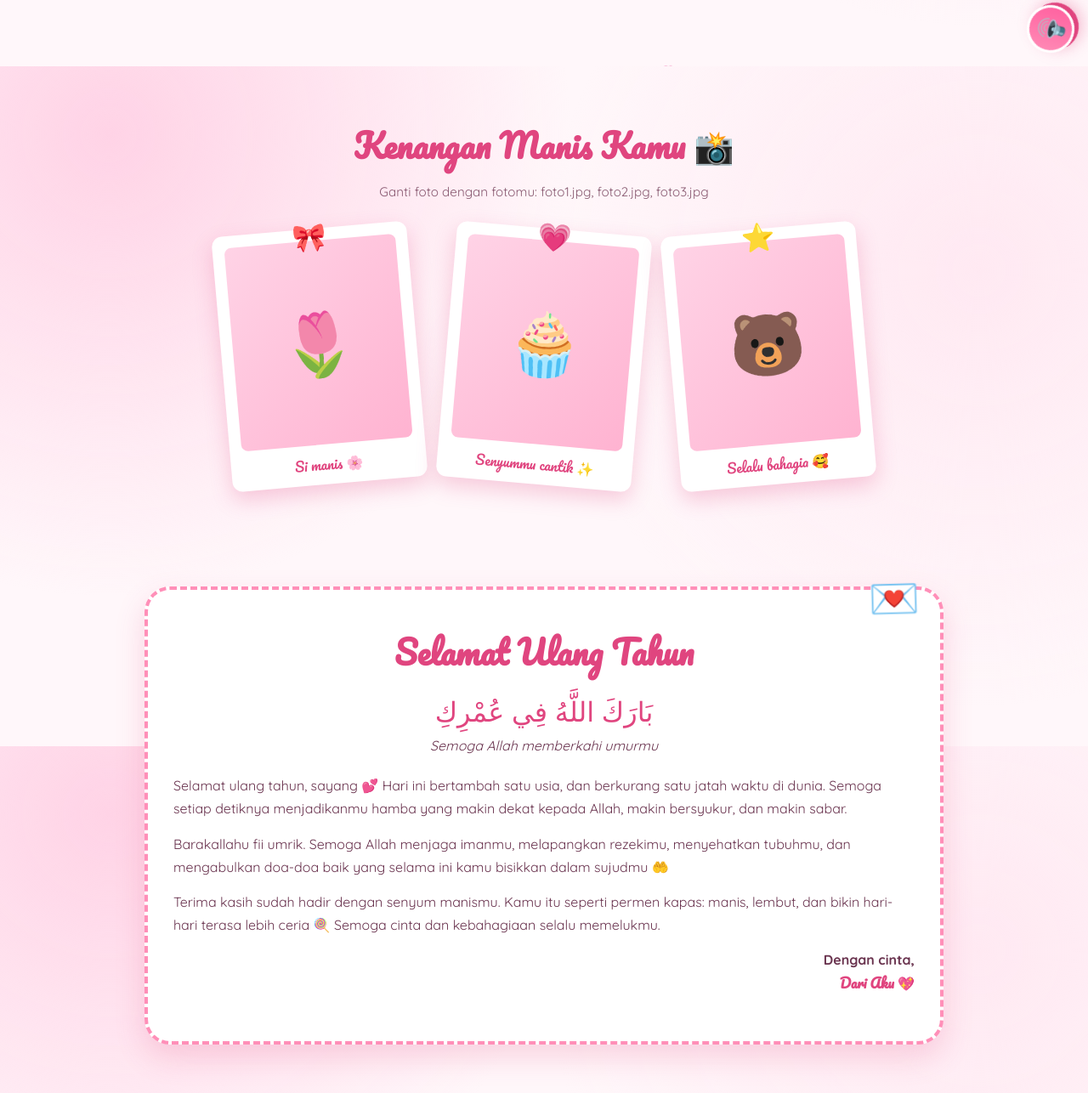
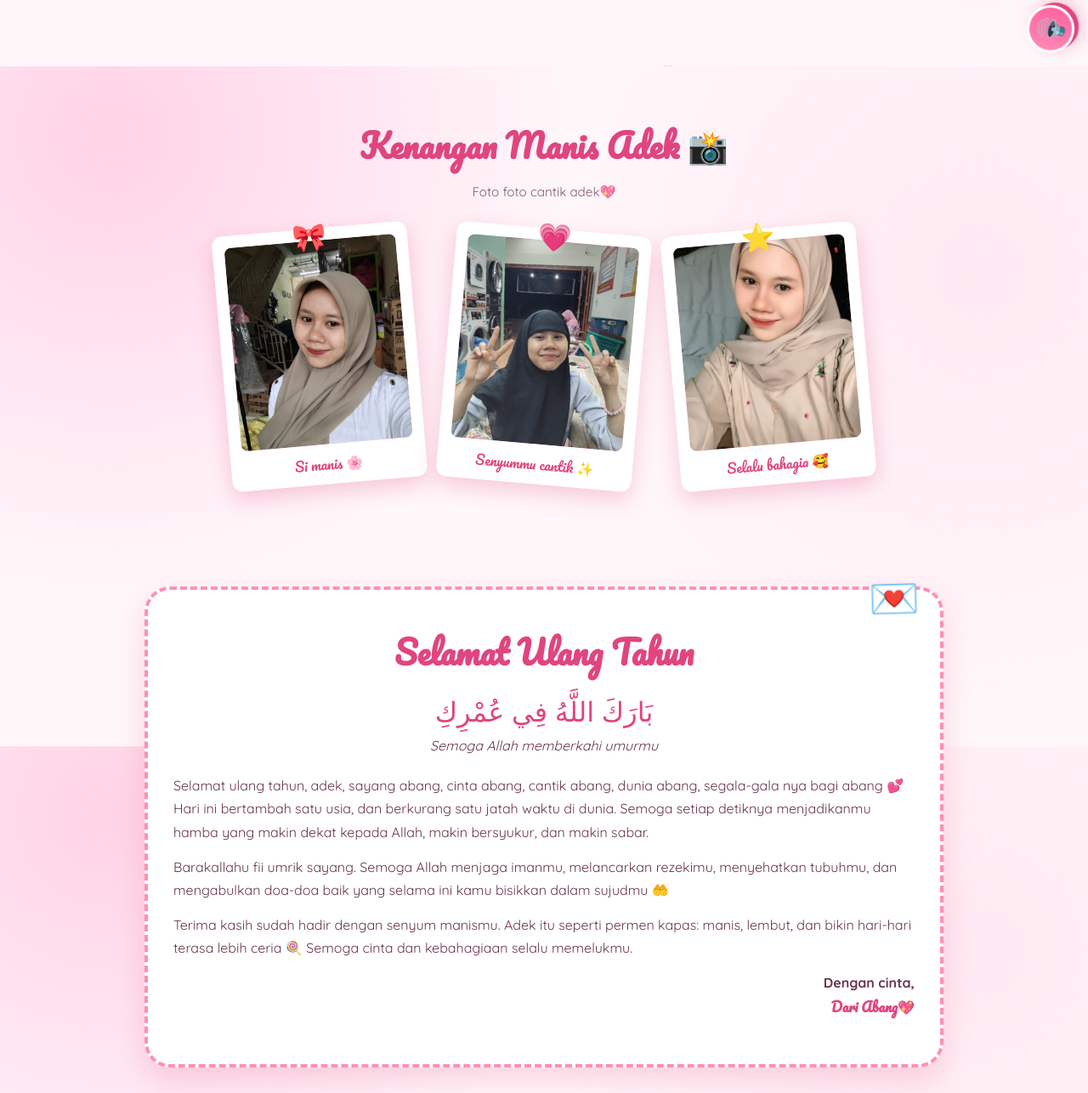
Before and after one commit to tegarza/portofolio-tegarzuhriazhar, a plain HTML site: page index.html in a window 1280 px wide. Shown: the part 722-2008 px from the top of the page at 85% size. Drawn offline with Linux system fonts and the light colour scheme.

Commit message:
index.html

```diff
--- a/index.html
+++ b/index.html
@@ -20,28 +20,28 @@
   <div class="sticker s3">🌸</div>
   <div class="sticker s4">🐰</div>
   <p class="bismillah">بِسْمِ اللَّهِ الرَّحْمَنِ الرَّحِيمِ</p>
-  <h1>Happy Birthday<br><span class="nama">Nama Kamu</span> 🎂</h1>
+  <h1>Happy Birthday<br><span class="nama">Amanda Fitrya Lubis</span> 🎂</h1>
   <p class="sub">Semoga hari spesialmu penuh cinta, tawa, dan keberkahan 💖</p>
   <button id="btnKejutan" class="btn">🎁 Buka Kejutan</button>
 </header>
 
 <!-- GALERI -->
 <section class="section">
-  <h2>Kenangan Manis Kamu 📸</h2>
-  <p class="desc">Ganti foto dengan fotomu: foto1.jpg, foto2.jpg, foto3.jpg</p>
+  <h2>Kenangan Manis Adek 📸</h2>
+  <p class="desc">Foto foto cantik adek💖</p>
   <div class="gallery">
     <figure class="polaroid r-left">
-      <div class="foto"><span class="ph">🌷</span><img src="foto1.jpg" alt="Foto 1" onerror="this.remove()"></div>
+      <div class="foto"><span class="ph">🌷</span><img src="foto2.jpeg" alt="Foto 1" onerror="this.remove()"></div>
       <figcaption>Si manis 🌸</figcaption>
       <span class="tape">🎀</span>
     </figure>
     <figure class="polaroid r-right">
-      <div class="foto"><span class="ph">🧁</span><img src="foto2.jpg" alt="Foto 2" onerror="this.remove()"></div>
+      <div class="foto"><span class="ph">🧁</span><img src="foto1.jpeg" alt="Foto 2" onerror="this.remove()"></div>
       <figcaption>Senyummu cantik ✨</figcaption>
       <span class="tape">💗</span>
     </figure>
     <figure class="polaroid r-left">
-      <div class="foto"><span class="ph">🐻</span><img src="foto3.jpg" alt="Foto 3" onerror="this.remove()"></div>
+      <div class="foto"><span class="ph">🐻</span><img src="foto3.jpeg" alt="Foto 3" onerror="this.remove()"></div>
       <figcaption>Selalu bahagia 🥰</figcaption>
       <span class="tape">⭐</span>
     </figure>
@@ -56,18 +56,18 @@
     <p class="arab">بَارَكَ اللَّهُ فِي عُمْرِكِ</p>
     <p class="arti">Semoga Allah memberkahi umurmu</p>
     <p>
-      Selamat ulang tahun, sayang 💕 Hari ini bertambah satu usia, dan berkurang satu jatah waktu di dunia. Semoga setiap detiknya
+      Selamat ulang tahun, adek, sayang abang, cinta abang, cantik abang, dunia abang, segala-gala nya bagi abang 💕 Hari ini bertambah satu usia, dan berkurang satu jatah waktu di dunia. Semoga setiap detiknya
       menjadikanmu hamba yang makin dekat kepada Allah, makin bersyukur, dan makin sabar.
     </p>
     <p>
-      Barakallahu fii umrik. Semoga Allah menjaga imanmu, melapangkan rezekimu, menyehatkan tubuhmu, dan mengabulkan
+      Barakallahu fii umrik sayang. Semoga Allah menjaga imanmu, melancarkan rezekimu, menyehatkan tubuhmu, dan mengabulkan
       doa-doa baik yang selama ini kamu bisikkan dalam sujudmu 🤲
     </p>
     <p>
-      Terima kasih sudah hadir dengan senyum manismu. Kamu itu seperti permen kapas: manis, lembut, dan bikin hari-hari terasa
+      Terima kasih sudah hadir dengan senyum manismu. Adek itu seperti permen kapas: manis, lembut, dan bikin hari-hari terasa
       lebih ceria 🍭 Semoga cinta dan kebahagiaan selalu memelukmu.
     </p>
-    <p class="ttd">Dengan cinta, <span>Dari Aku 💖</span></p>
+    <p class="ttd">Dengan cinta, <span>Dari Abang💖</span></p>
   </div>
 </section>
 
@@ -118,7 +118,7 @@
 
 <footer>
   <p>Aamiin ya Rabbal 'alamin 🤲</p>
-  <p>Dibuat dengan 💖 untuk hari spesialmu</p>
+  <p>Dibuat dengan cinta💖 untuk hari spesialmu</p>
   <div class="foot-st">🧸 🎀 🌸 🍰 🐰</div>
 </footer>
 
```
